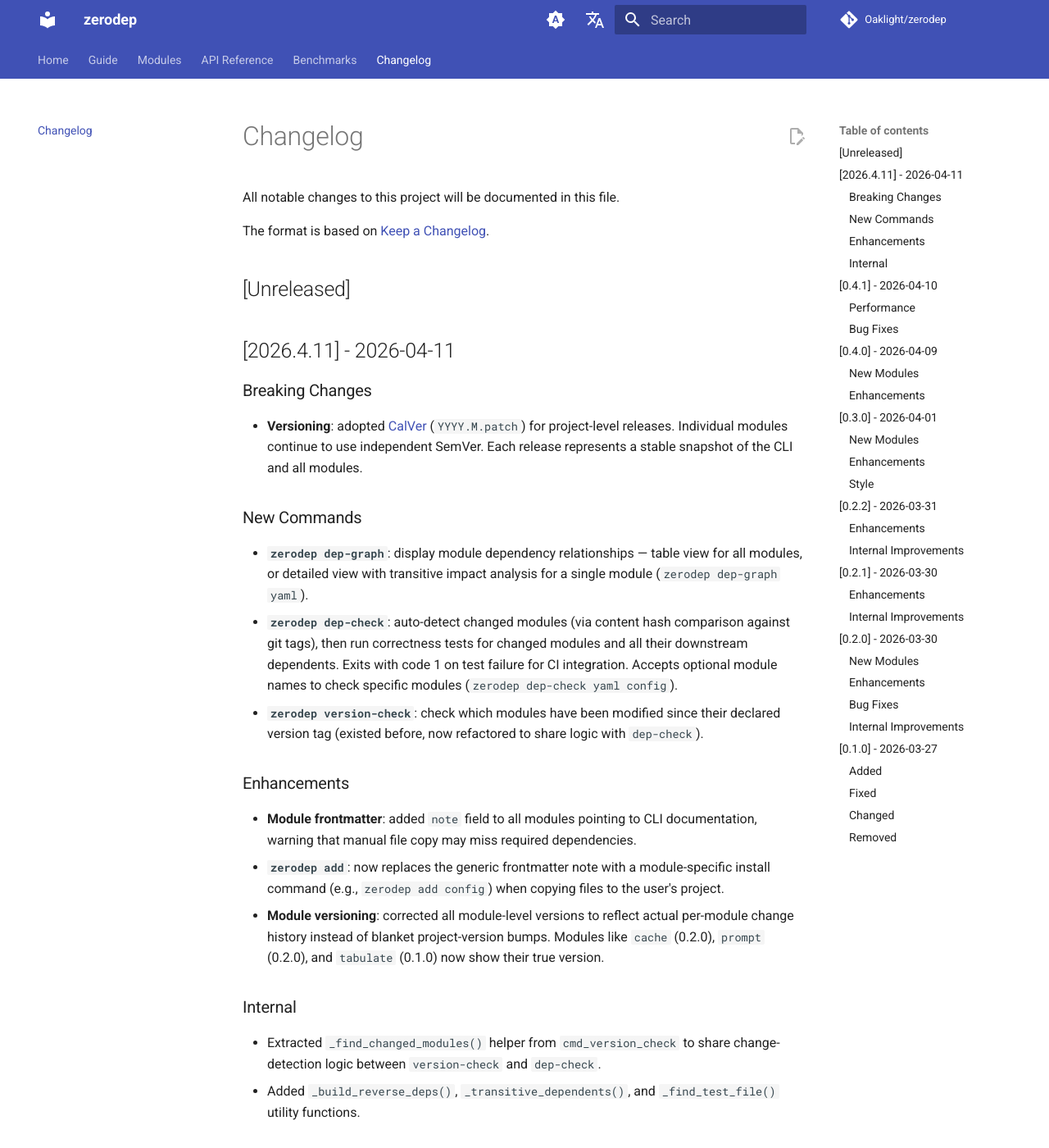
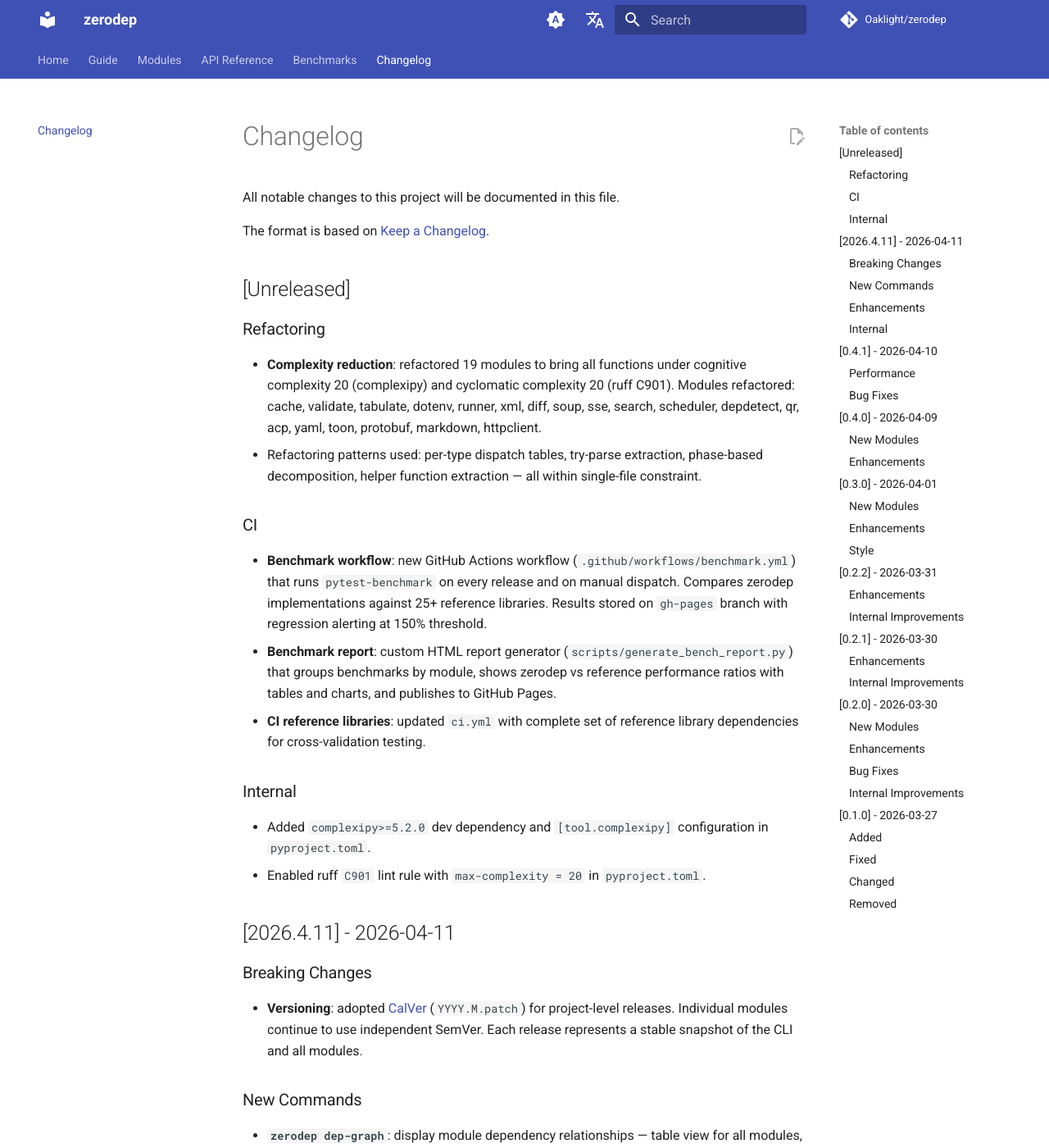
Before and after one commit to Oaklight/zerodep, an MkDocs documentation site: the page built from docs/changelog.md, in a window 1280 px wide and 1400 px high. Shown: the whole window at 82% size. Built offline with MkDocs 1.6.1 and Material for MkDocs 9.7.7, drawn with Linux system fonts in a browser that asks for light colours; comment, search, counter and statistics services are not loaded.

Commit message:
docs: update changelog with complexity refactoring and benchmark CI

```diff
--- a/docs/changelog.md
+++ b/docs/changelog.md
@@ -5,6 +5,22 @@
 The format is based on [Keep a Changelog](https://keepachangelog.com/en/1.1.0/).
 
 ## [Unreleased]
+
+### Refactoring
+
+- **Complexity reduction**: refactored 19 modules to bring all functions under cognitive complexity 20 (complexipy) and cyclomatic complexity 20 (ruff C901). Modules refactored: cache, validate, tabulate, dotenv, runner, xml, diff, soup, sse, search, scheduler, depdetect, qr, acp, yaml, toon, protobuf, markdown, httpclient.
+- Refactoring patterns used: per-type dispatch tables, try-parse extraction, phase-based decomposition, helper function extraction — all within single-file constraint.
+
+### CI
+
+- **Benchmark workflow**: new GitHub Actions workflow (`.github/workflows/benchmark.yml`) that runs `pytest-benchmark` on every release and on manual dispatch. Compares zerodep implementations against 25+ reference libraries. Results stored on `gh-pages` branch with regression alerting at 150% threshold.
+- **Benchmark report**: custom HTML report generator (`scripts/generate_bench_report.py`) that groups benchmarks by module, shows zerodep vs reference performance ratios with tables and charts, and publishes to GitHub Pages.
+- **CI reference libraries**: updated `ci.yml` with complete set of reference library dependencies for cross-validation testing.
+
+### Internal
+
+- Added `complexipy>=5.2.0` dev dependency and `[tool.complexipy]` configuration in `pyproject.toml`.
+- Enabled ruff `C901` lint rule with `max-complexity = 20` in `pyproject.toml`.
 
 ## [2026.4.11] - 2026-04-11
 
```
